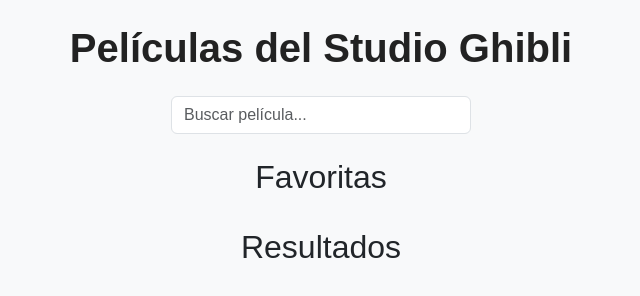
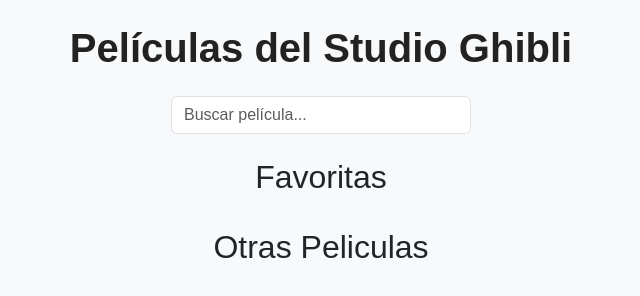
Before and after one commit to AlexM0511/Peliculas-Ghibli-III---FavoritosAlex, a plain HTML site: page index.html in a window 1280 px wide. Shown: the whole page, without its empty margins (319-959 px from the left). Drawn offline with nearby package versions, Linux system fonts and the light colour scheme; no server answers.

Commit message:
Update index.html

```diff
--- a/index.html
+++ b/index.html
@@ -26,7 +26,7 @@
     <h2 class="text-center mt-4">Favoritas</h2>
     <div id="favoritas" class="row g-4 justify-content-center"></div>
 
-    <h2 class="text-center mt-5">Resultados</h2>
+    <h2 class="text-center mt-5">Otras Peliculas</h2>
     <div id="peliculas" class="row g-4 justify-content-center"></div>
   </div>
 
```
